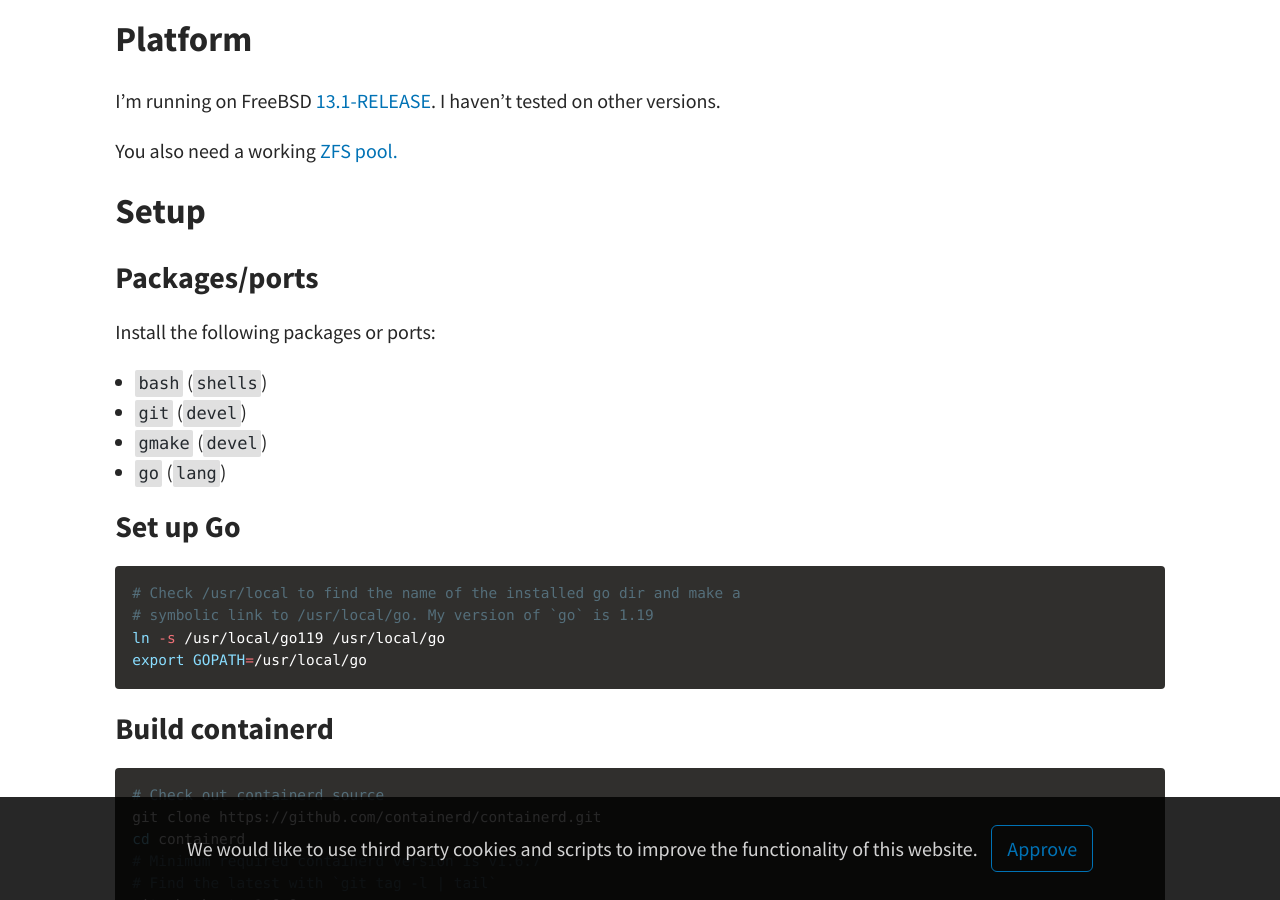
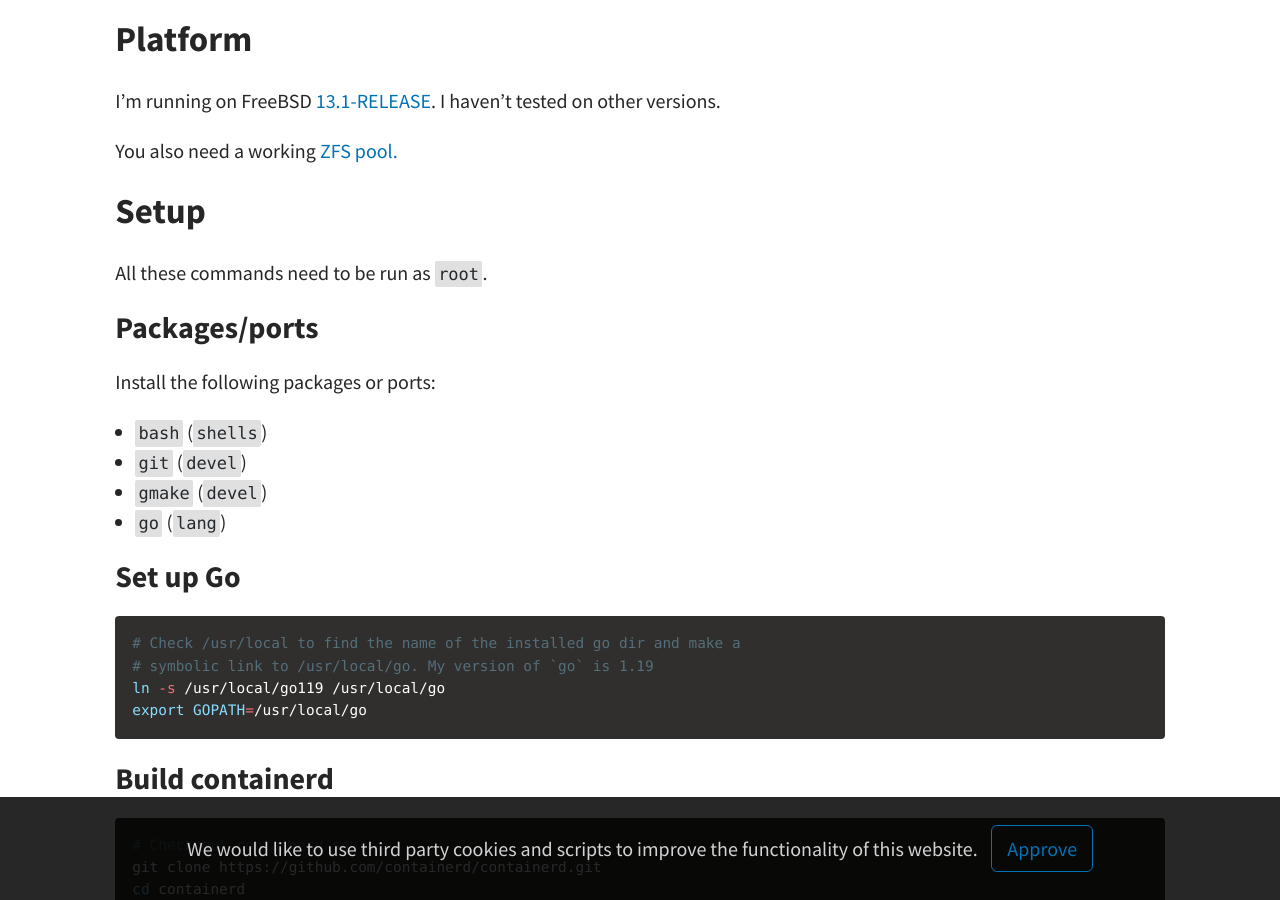
Before and after one commit to kbruner/productionwithscissors, a Jekyll site: the page built from _posts/2022-09-04-linux-containers-freebsd.md, in a window 1280 px wide and 900 px high, scrolled down 1162 px. Built offline with Jekyll 4.4.1, drawn with Linux system fonts in a browser that asks for light colours.

Commit message:
add root note

```diff
--- a/_posts/2022-09-04-linux-containers-freebsd.md
+++ b/_posts/2022-09-04-linux-containers-freebsd.md
@@ -82,6 +82,8 @@
 pool.](https://docs.freebsd.org/en/books/handbook/zfs/)
 
 ## Setup
+
+All these commands need to be run as `root`.
 
 ### Packages/ports
 
```
